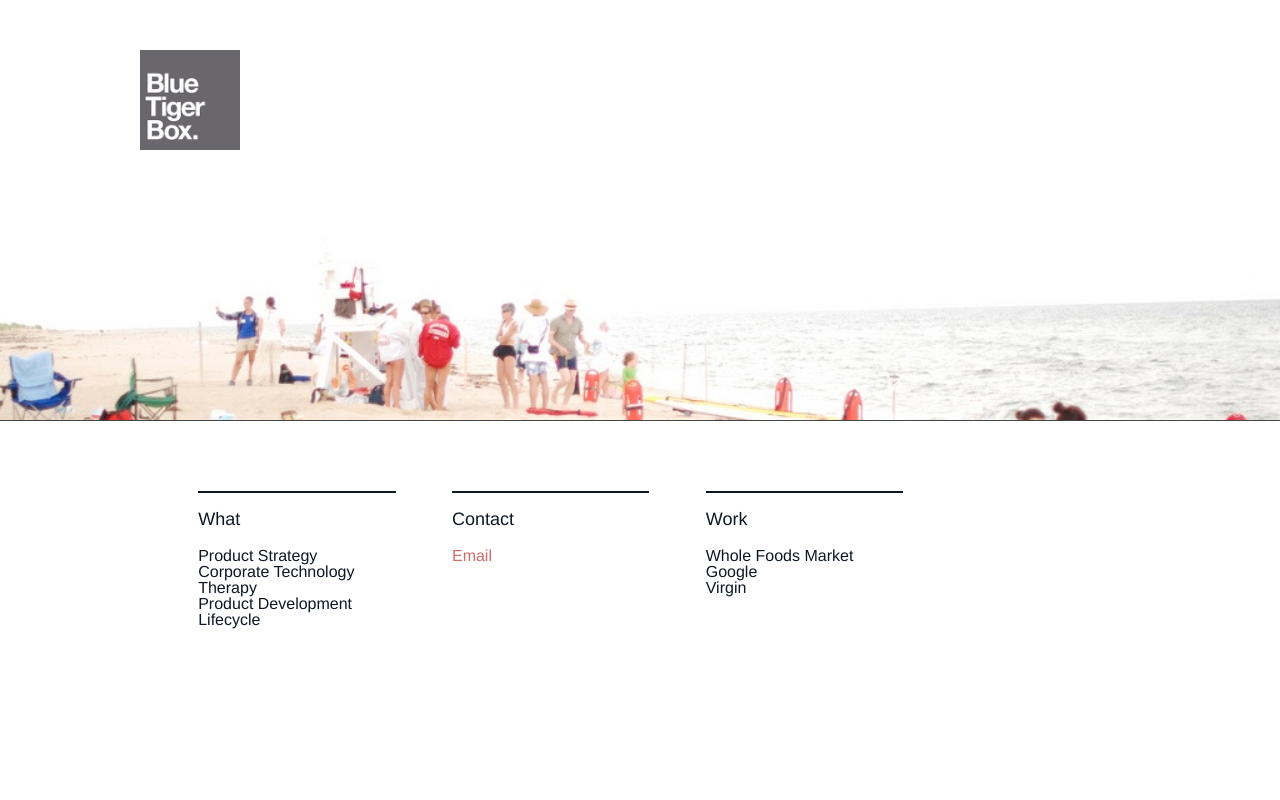
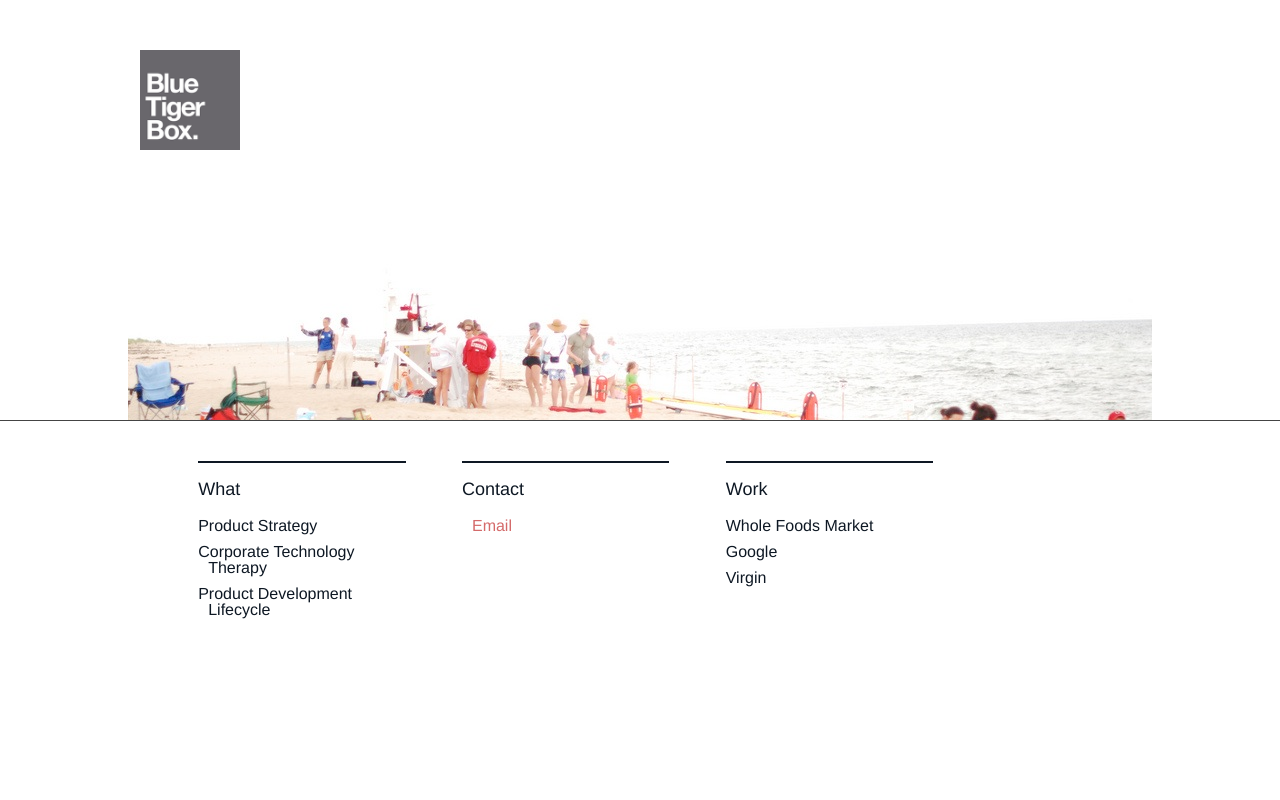
Before and after one commit to mgreer/mgreer.github.io, a plain HTML site: page index.html in a window 1280 px wide. Shown: the top 800 px of the page. Drawn offline with nearby package versions, Linux system fonts and the light colour scheme.

Commit message:
scrollable

```diff
--- a/css/styles.css
+++ b/css/styles.css
@@ -87,8 +87,7 @@ a:active
   margin:0 auto;
 }
 #head{
-	background:#fff url(../images/beach-back.jpg) no-repeat center -100px;
-	background-size:cover;
+  background: url(../images/beach-back.jpg) 50% 0 no-repeat fixed;
 	height:420px;
 	width:100%;
   border-bottom:1px solid #444;
@@ -127,8 +126,9 @@ a:active
 }
 #text
 {
-	padding:70px 0 80px;
+	padding:40px 0 80px;
 	text-align:center;
+	overflow: hidden;
 }
 
 #text > ul > li
@@ -142,6 +142,8 @@ a:active
 	vertical-align:top;
 	width:21%;
 	zoom:1;
+  padding-left:10px;
+  text-indent:-10px;
 }
 
 #text > ul > li h2
@@ -149,3 +151,6 @@ a:active
 	font-size:18px;
 	margin-bottom:20px;
 }
+#text > ul > li li{
+  margin-bottom: 10px;
+}
--- a/index.html
+++ b/index.html
@@ -7,7 +7,7 @@
 </head>
 <body>
 
-<section id="head">
+<section id="head" data-type="background" data-speed="2">
   <div class="wrap">
     <div id="logo">
         <a href="mailto:info@bluetigerbox.com" id="box"><img src="images/blue-tiger-box-col.png" /></a>
@@ -16,7 +16,7 @@
   </div>
 </section>
 
-<section id="content">
+<section id="content" data-type="background" data-speed="10">
   <div class="wrap">
     <div id="text">
       <ul>
@@ -45,8 +45,33 @@
   </div>
 </section>
 
+
+<section id="head" data-type="background" data-speed="2">
+<div class="wrap">
+  <div id="logo">
+      <a href="mailto:info@bluetigerbox.com" id="box"><img src="images/blue-tiger-box-col.png" /></a>
+      <img id="dot" src="images/bluedot.png" />
+  </div>
+</div>
+</section>
+
   <script src="http://ajax.googleapis.com/ajax/libs/jquery/1.9.1/jquery.min.js"></script>
   <script>
+    $(document).ready(function(){
+        $('section[data-type="background"]').each(function(){
+            var $bgobj = $(this); // assigning the object
+
+            $(window).scroll(function() {
+                var yPos = -($(window).scrollTop() / $bgobj.data('speed'));
+
+                // Put together our final background position
+                var coords = '50% '+ yPos + 'px';
+
+                // Move the background
+                $bgobj.css({ backgroundPosition: coords });
+            });
+        });
+    });
   </script>
 </body>
 </html>
```
